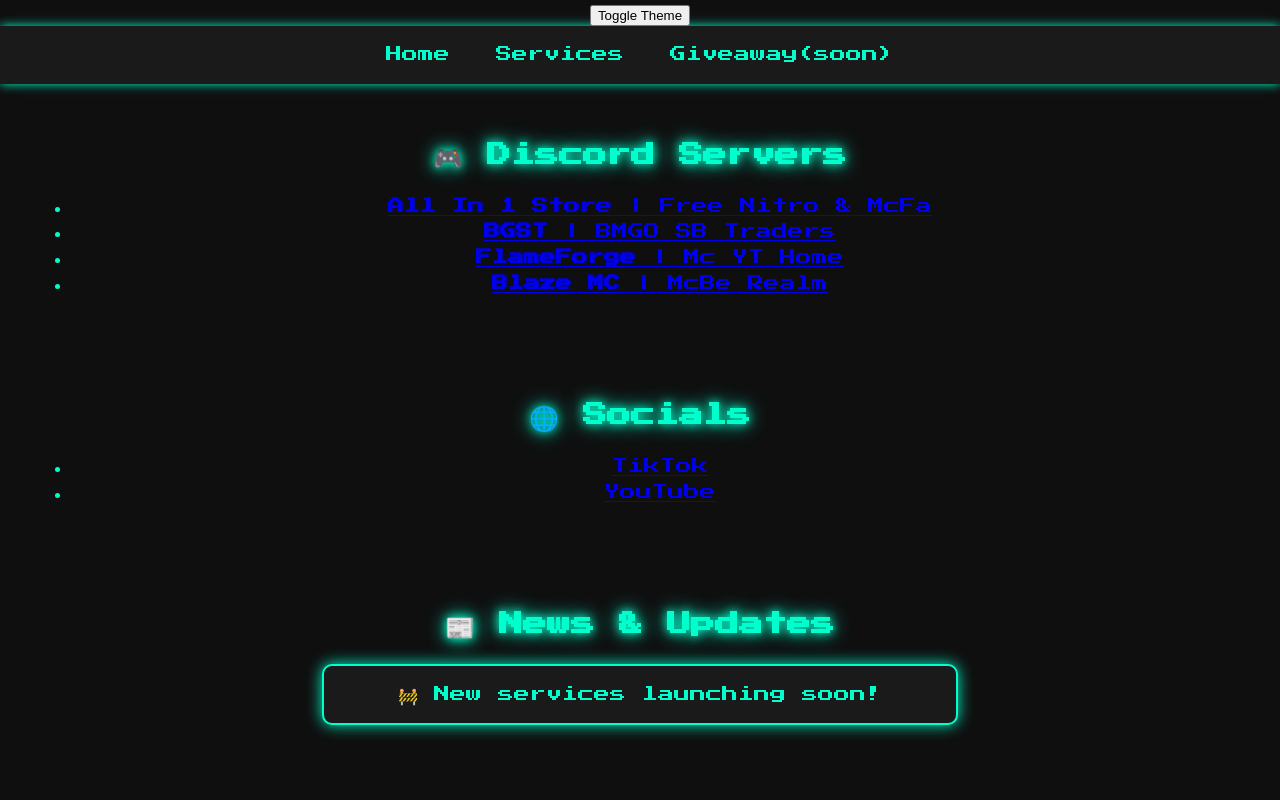
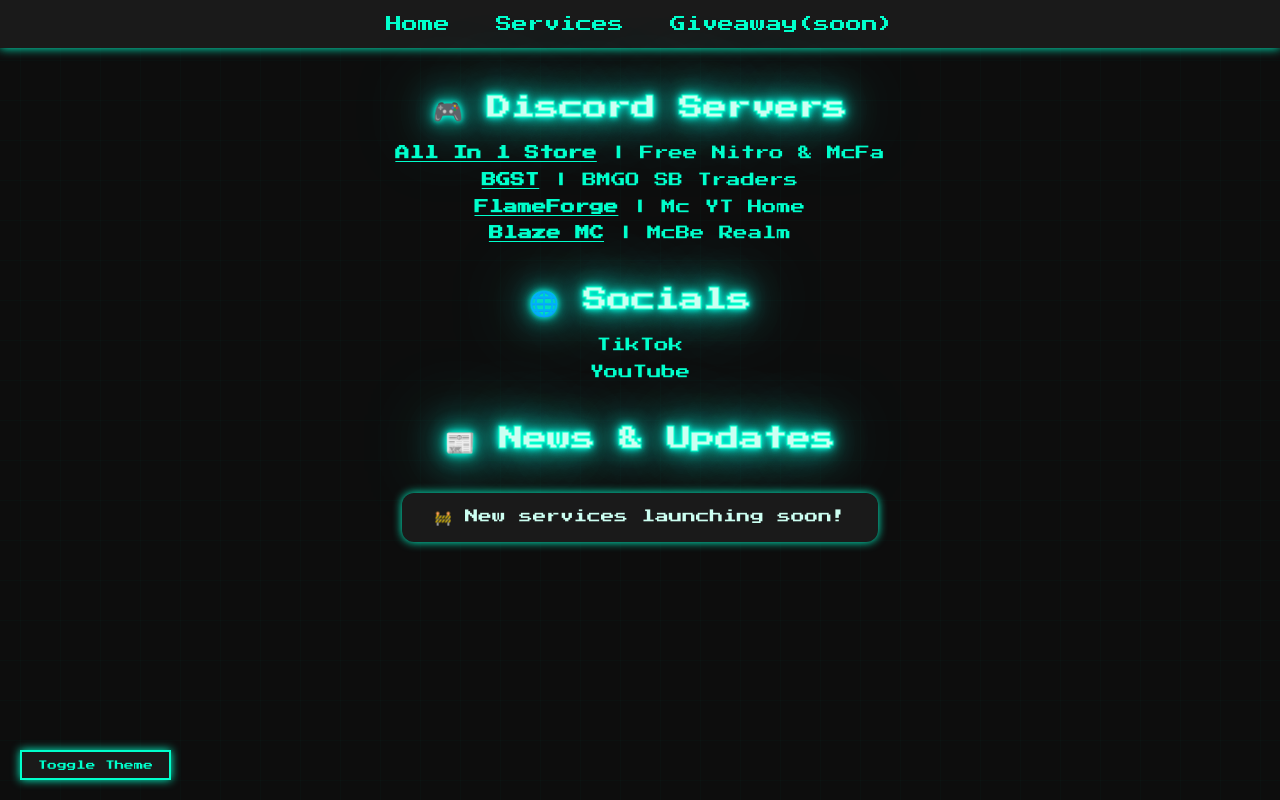
Before and after one commit to xSoniteALT/Portfolio, a plain HTML site: page index.html in a window 1280 px wide. Drawn offline with Linux system fonts and the light colour scheme.

Commit message:
style.css

```diff
--- a/style.css
+++ b/style.css
@@ -1,45 +1,156 @@
 @import url('https://fonts.googleapis.com/css2?family=Press+Start+2P&display=swap');
 
+:root {
+  --main-color: #00ffcc;
+  --accent-color: #00ffff;
+  --bg-color: #0d0d0d;
+  --text-color: #ccfff2;
+}
+
 body {
+  font-family: 'Press Start 2P', cursive;
+  background-color: var(--bg-color);
+  color: var(--text-color);
   margin: 0;
-  font-family: 'Press Start 2P', cursive;
-  background: #0f0f0f;
-  color: #00ffcc;
+  padding: 0;
   text-align: center;
-  line-height: 1.6;
+  overflow-x: hidden;
+  position: relative;
+}
+
+body::before {
+  content: "";
+  position: fixed;
+  top: 0;
+  left: 0;
+  height: 100%;
+  width: 100%;
+  background: linear-gradient(#00ffcc22 1px, transparent 1px),
+              linear-gradient(90deg, #00ffcc22 1px, transparent 1px);
+  background-size: 40px 40px;
+  animation: scrollGrid 10s linear infinite;
+  z-index: -1;
+  opacity: 0.15;
+}
+
+@keyframes scrollGrid {
+  0% { background-position: 0 0, 0 0; }
+  100% { background-position: 40px 40px, 40px 40px; }
 }
 
 nav {
-  background: #1a1a1a;
+  background-color: #1a1a1a;
   padding: 1rem;
-  box-shadow: 0 0 10px #00ffcc;
+  box-shadow: 0 0 10px var(--main-color);
 }
 
 nav a {
-  color: #00ffcc;
+  color: var(--main-color);
+  margin: 0 15px;
   text-decoration: none;
-  margin: 0 15px;
-  transition: color 0.3s;
+  transition: transform 0.3s ease, color 0.3s ease;
+  cursor: pointer;
 }
 
 nav a:hover {
+  transform: scale(1.1);
   color: #ff00ff;
 }
 
 section {
-  padding: 2rem;
+  margin: 3rem 0;
+}
+
+ul {
+  list-style: none;
+  padding: 0;
+}
+
+ul li {
+  margin: 0.8rem 0;
+  font-size: 0.9rem;
+}
+
+a {
+  color: var(--main-color);
+  text-decoration: none;
+  transition: transform 0.3s ease, color 0.3s ease;
+  cursor: pointer;
+}
+
+a:hover {
+  transform: scale(1.1);
+  color: #ff00ff;
 }
 
 .glow {
-  text-shadow: 0 0 10px #00ffcc, 0 0 20px #00ffcc;
+  color: var(--text-color);
+  font-weight: bold;
+  text-shadow:
+    0 0 5px var(--main-color),
+    0 0 10px var(--accent-color),
+    0 0 20px var(--main-color),
+    0 0 40px var(--accent-color),
+    0 0 80px var(--main-color);
+  -webkit-text-stroke: 1px var(--main-color);
+  transition: text-shadow 0.3s ease;
+}
+
+.glow:hover {
+  text-shadow:
+    0 0 10px #66ffcc,
+    0 0 20px #33ffcc,
+    0 0 30px var(--main-color),
+    0 0 60px var(--accent-color),
+    0 0 100px var(--main-color);
 }
 
 .card {
-  background: #1a1a1a;
+  background-color: #1a1a1a;
+  display: inline-block;
+  padding: 1rem 2rem;
+  border-radius: 12px;
+  box-shadow: 0 0 10px var(--main-color);
+  font-size: 0.85rem;
+  margin: 1rem;
+}
+
+/* Toggle Switch */
+.theme-toggle {
+  position: fixed;
+  bottom: 20px;
+  left: 20px;
+  z-index: 1000;
+}
+
+.theme-toggle button {
+  background-color: #1a1a1a;
+  color: #00ffcc;
   border: 2px solid #00ffcc;
-  border-radius: 10px;
-  margin: 1rem auto;
-  padding: 1rem;
-  max-width: 600px;
-  box-shadow: 0 0 15px #00ffcc;
+  padding: 0.5rem 1rem;
+  font-family: 'Press Start 2P', cursive;
+  font-size: 0.6rem;
+  cursor: pointer;
+  box-shadow: 0 0 10px #00ffcc;
+  transition: transform 0.2s ease, box-shadow 0.3s ease;
 }
+
+.theme-toggle button:hover {
+  transform: scale(1.1);
+  box-shadow: 0 0 20px #00ffff;
+}
+
+
+/* Light Theme */
+body.light {
+  --main-color: #00ccff;
+  --accent-color: #00ffff;
+  --bg-color: #f9f9f9;
+  --text-color: #0d0d0d;
+}
+
+body.light nav,
+body.light .card {
+  background-color: #ffffff;
+  box-shadow: 0 0 10px #00ccff;
+}
```
